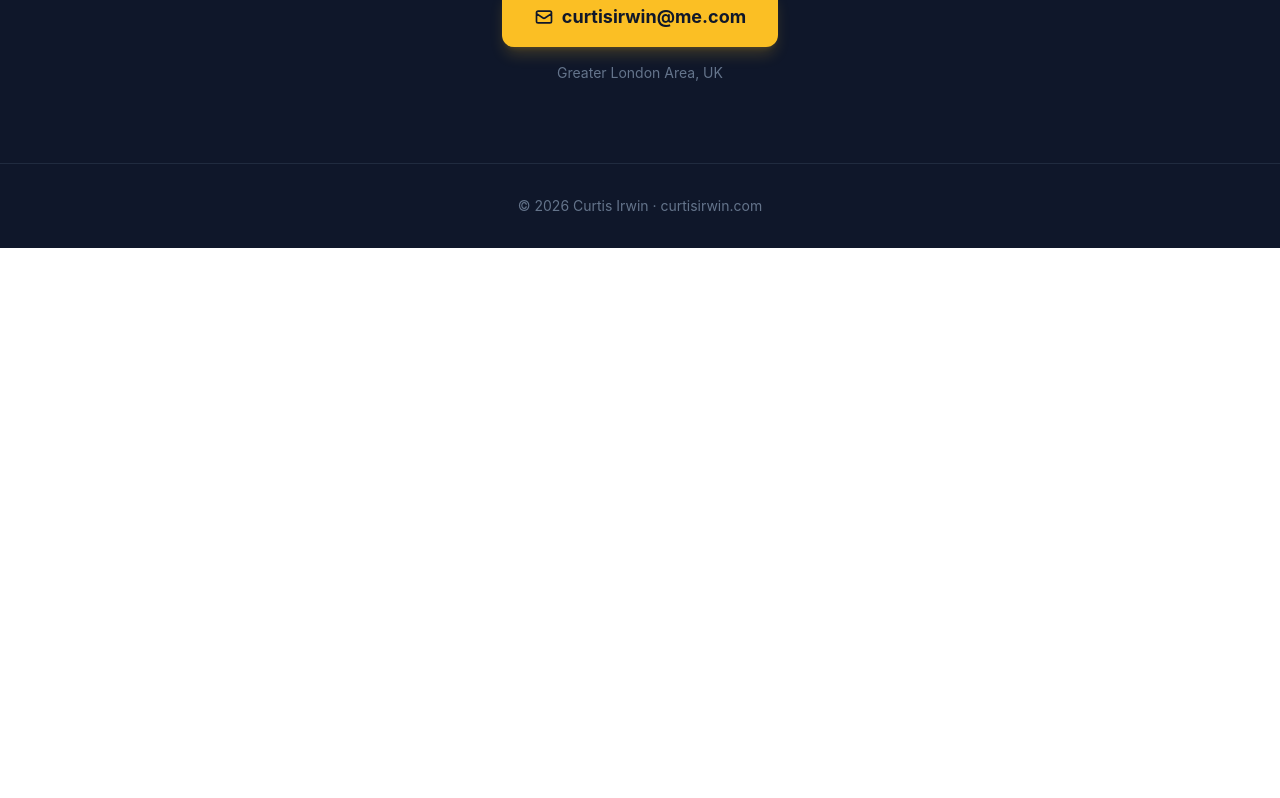
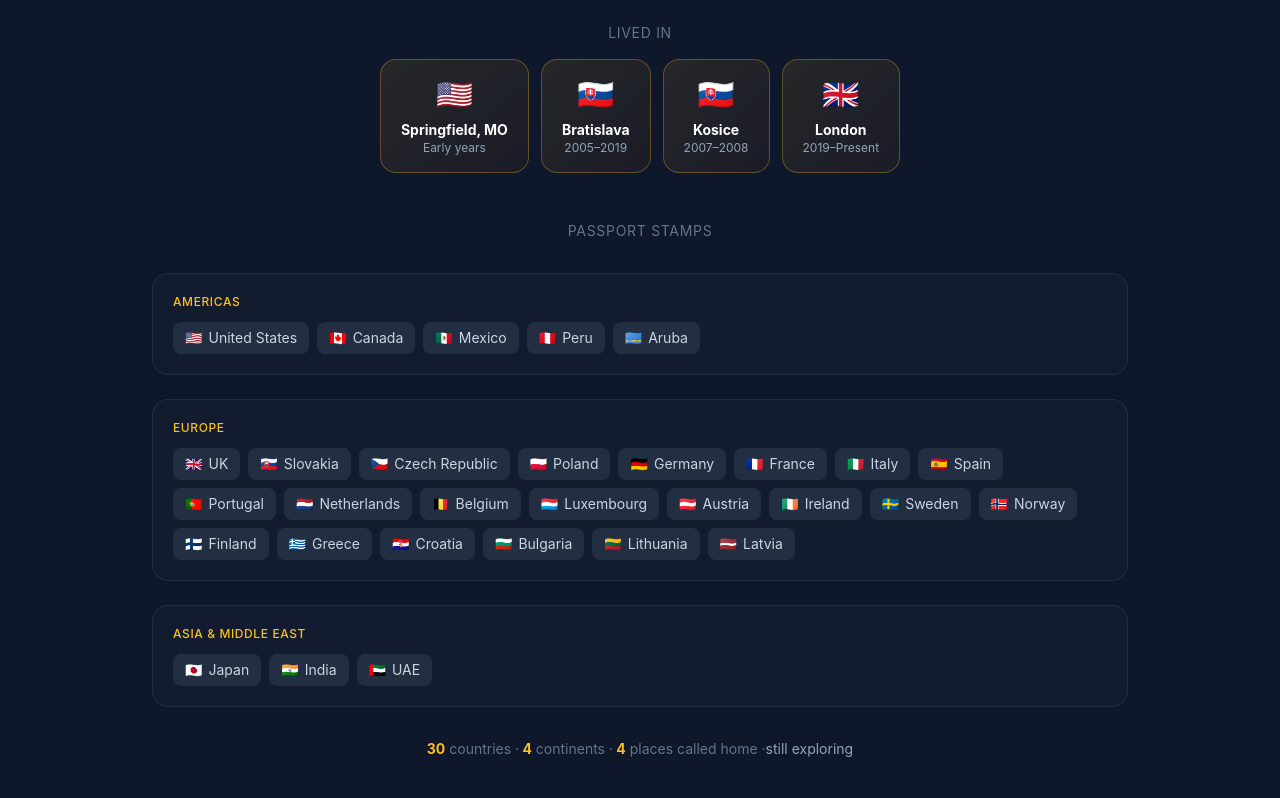
Before and after one commit to cvinirwin9455/skillscan, a Next.js app: page / in a window 1280 px wide. Shown: the part 6162-6960 px from the top of the page. Before the commit the page ends 6410 px from the top, so only its background shows below. Built offline with nearby package versions, Linux system fonts and the light colour scheme.

Commit message:
Add travel section: 30 countries with flags, grouped by continent, places lived highlighted

```diff
--- a/src/app/page.tsx
+++ b/src/app/page.tsx
@@ -452,6 +452,125 @@ export default function Home() {
         </div>
       </section>
 
+      {/* World Travel */}
+      <section className="py-20 border-t border-slate-700/50">
+        <div className="max-w-5xl mx-auto px-6">
+          <p className="text-center text-amber-400 font-medium tracking-wider uppercase text-sm mb-4">Beyond Work</p>
+          <h2 className="text-3xl sm:text-4xl font-bold text-center mb-4">
+            30 countries. 4 cities called <span className="text-amber-400">home</span>.
+          </h2>
+          <p className="text-slate-400 text-center mb-12 max-w-xl mx-auto">
+            I&apos;ve lived and worked across continents. Every place shaped how I think about people, culture, and learning.
+          </p>
+
+          {/* Places Lived */}
+          <div className="mb-12">
+            <p className="text-sm text-slate-500 uppercase tracking-wider mb-4 text-center">Lived In</p>
+            <div className="flex flex-wrap justify-center gap-3">
+              {[
+                { city: 'Springfield, MO', country: 'USA', flag: '🇺🇸', years: 'Early years' },
+                { city: 'Bratislava', country: 'Slovakia', flag: '🇸🇰', years: '2005–2019' },
+                { city: 'Kosice', country: 'Slovakia', flag: '🇸🇰', years: '2007–2008' },
+                { city: 'London', country: 'England', flag: '🇬🇧', years: '2019–Present' },
+              ].map(({ city, country, flag, years }) => (
+                <div key={city} className="px-5 py-4 rounded-2xl bg-gradient-to-br from-amber-400/10 to-amber-600/5 border border-amber-400/30 text-center group hover:-translate-y-1 transition-all duration-300">
+                  <span className="text-3xl block mb-2">{flag}</span>
+                  <p className="font-bold text-white text-sm">{city}</p>
+                  <p className="text-xs text-slate-400">{years}</p>
+                </div>
+              ))}
+            </div>
+          </div>
+
+          {/* Countries Map - Visual Grid */}
+          <div className="mb-8">
+            <p className="text-sm text-slate-500 uppercase tracking-wider mb-4 text-center">Passport Stamps</p>
+          </div>
+
+          {/* Continent groups */}
+          <div className="space-y-6">
+            {/* Americas */}
+            <div className="p-5 rounded-2xl bg-slate-800/30 border border-slate-700/50">
+              <p className="text-xs text-amber-400 uppercase tracking-wider mb-3 font-medium">Americas</p>
+              <div className="flex flex-wrap gap-2">
+                {[
+                  { country: 'United States', flag: '🇺🇸' },
+                  { country: 'Canada', flag: '🇨🇦' },
+                  { country: 'Mexico', flag: '🇲🇽' },
+                  { country: 'Peru', flag: '🇵🇪' },
+                  { country: 'Aruba', flag: '🇦🇼' },
+                ].map(({ country, flag }) => (
+                  <span key={country} className="inline-flex items-center gap-1.5 px-3 py-1.5 rounded-lg bg-slate-700/50 text-sm text-slate-300 hover:bg-slate-700 transition-colors">
+                    <span>{flag}</span> {country}
+                  </span>
+                ))}
+              </div>
+            </div>
+
+            {/* Europe */}
+            <div className="p-5 rounded-2xl bg-slate-800/30 border border-slate-700/50">
+              <p className="text-xs text-amber-400 uppercase tracking-wider mb-3 font-medium">Europe</p>
+              <div className="flex flex-wrap gap-2">
+                {[
+                  { country: 'UK', flag: '🇬🇧' },
+                  { country: 'Slovakia', flag: '🇸🇰' },
+                  { country: 'Czech Republic', flag: '🇨🇿' },
+                  { country: 'Poland', flag: '🇵🇱' },
+                  { country: 'Germany', flag: '🇩🇪' },
+                  { country: 'France', flag: '🇫🇷' },
+                  { country: 'Italy', flag: '🇮🇹' },
+                  { country: 'Spain', flag: '🇪🇸' },
+                  { country: 'Portugal', flag: '🇵🇹' },
+                  { country: 'Netherlands', flag: '🇳🇱' },
+                  { country: 'Belgium', flag: '🇧🇪' },
+                  { country: 'Luxembourg', flag: '🇱🇺' },
+                  { country: 'Austria', flag: '🇦🇹' },
+                  { country: 'Ireland', flag: '🇮🇪' },
+                  { country: 'Sweden', flag: '🇸🇪' },
+                  { country: 'Norway', flag: '🇳🇴' },
+                  { country: 'Finland', flag: '🇫🇮' },
+                  { country: 'Greece', flag: '🇬🇷' },
+                  { country: 'Croatia', flag: '🇭🇷' },
+                  { country: 'Bulgaria', flag: '🇧🇬' },
+                  { country: 'Lithuania', flag: '🇱🇹' },
+                  { country: 'Latvia', flag: '🇱🇻' },
+                ].map(({ country, flag }) => (
+                  <span key={country} className="inline-flex items-center gap-1.5 px-3 py-1.5 rounded-lg bg-slate-700/50 text-sm text-slate-300 hover:bg-slate-700 transition-colors">
+                    <span>{flag}</span> {country}
+                  </span>
+                ))}
+              </div>
+            </div>
+
+            {/* Asia & Middle East */}
+            <div className="p-5 rounded-2xl bg-slate-800/30 border border-slate-700/50">
+              <p className="text-xs text-amber-400 uppercase tracking-wider mb-3 font-medium">Asia &amp; Middle East</p>
+              <div className="flex flex-wrap gap-2">
+                {[
+                  { country: 'Japan', flag: '🇯🇵' },
+                  { country: 'India', flag: '🇮🇳' },
+                  { country: 'UAE', flag: '🇦🇪' },
+                ].map(({ country, flag }) => (
+                  <span key={country} className="inline-flex items-center gap-1.5 px-3 py-1.5 rounded-lg bg-slate-700/50 text-sm text-slate-300 hover:bg-slate-700 transition-colors">
+                    <span>{flag}</span> {country}
+                  </span>
+                ))}
+              </div>
+            </div>
+          </div>
+
+          {/* Fun counter */}
+          <div className="mt-8 text-center">
+            <p className="text-slate-500 text-sm">
+              <span className="text-amber-400 font-bold">30</span> countries &middot;
+              <span className="text-amber-400 font-bold"> 4</span> continents &middot;
+              <span className="text-amber-400 font-bold"> 4</span> places called home &middot;
+              <span className="text-slate-400">still exploring</span>
+            </p>
+          </div>
+        </div>
+      </section>
+
       {/* CTA */}
       <section className="py-20 border-t border-slate-700/50">
         <div className="max-w-3xl mx-auto px-6 text-center">
```
